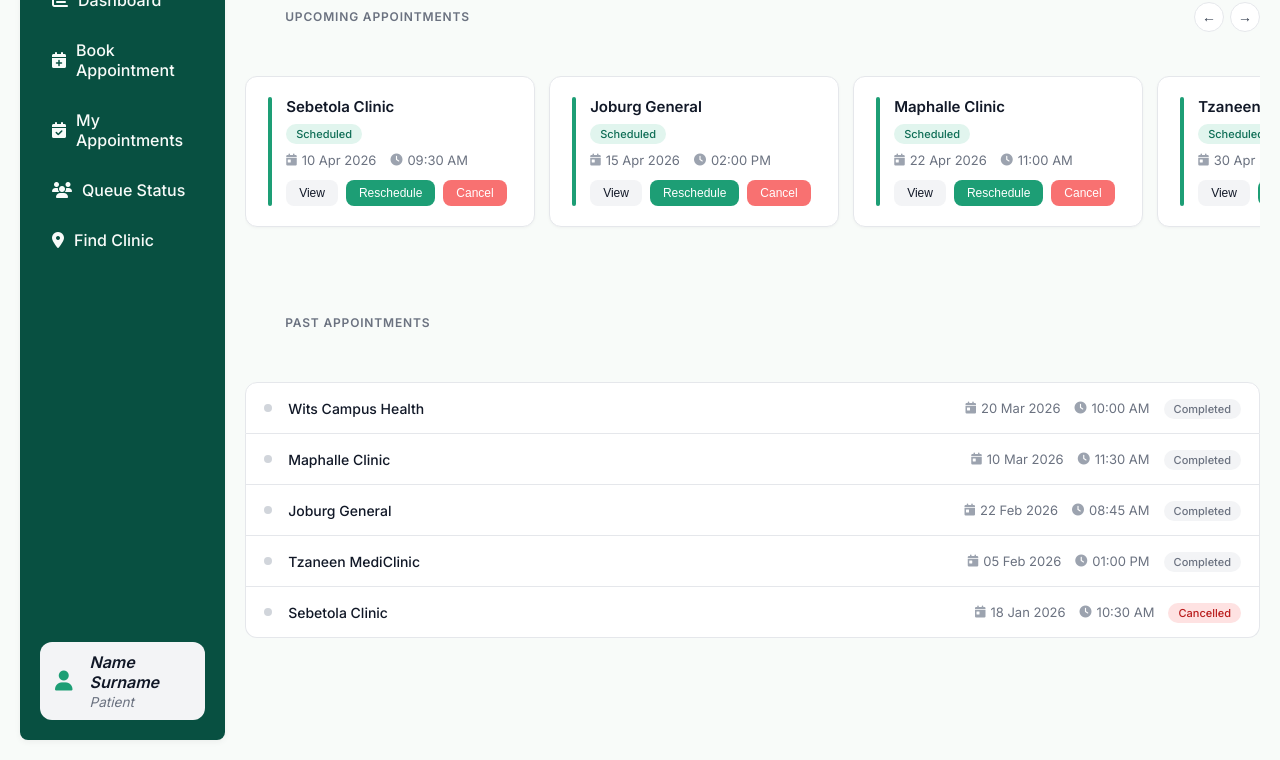
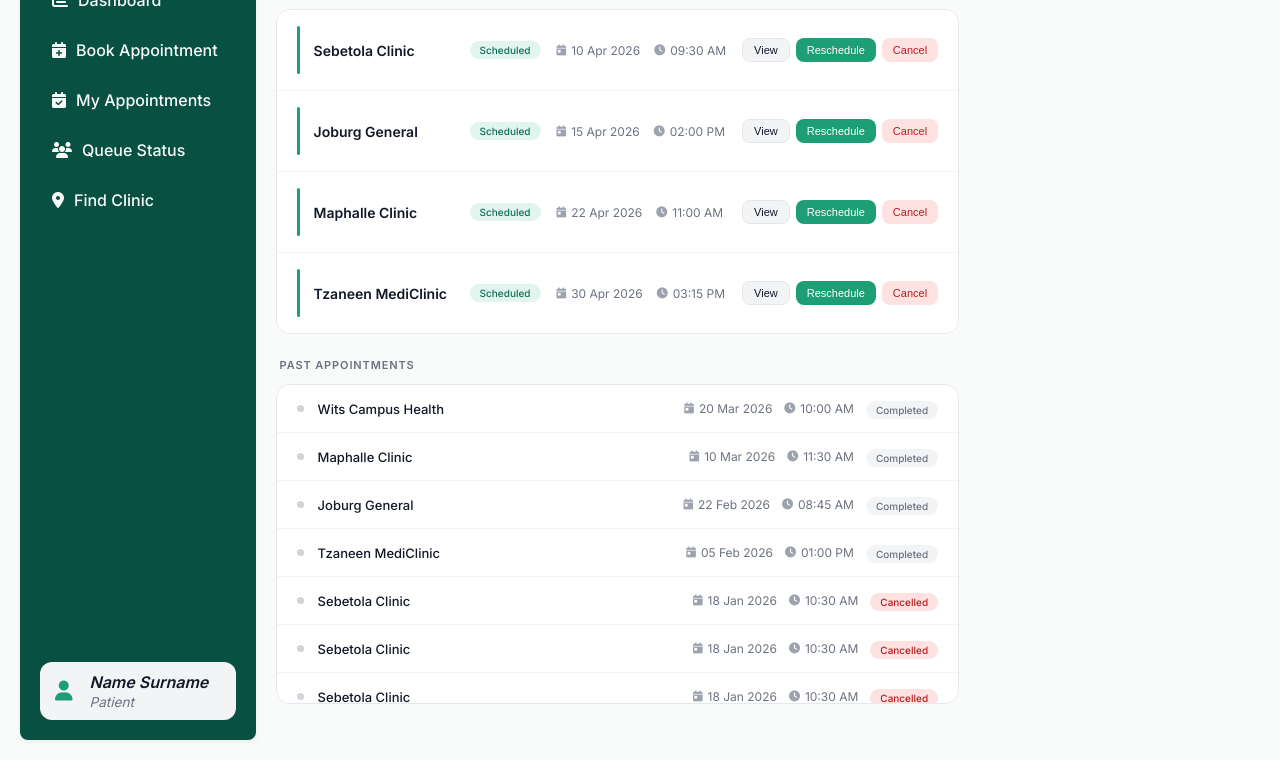
Before and after one commit to NkadimengKgothatso/SD-CareQueue, a website with bundled scripts: page Patients_WebPages/MyAppointments.html in a window 1280 px wide. Shown: the part 137-897 px from the top of the page. Built offline with nearby package versions, Linux system fonts and the light colour scheme; no server answers.

Commit message:
updated UI

```diff
--- a/Patients_WebPages/MyAppointments.html
+++ b/Patients_WebPages/MyAppointments.html
@@ -52,6 +52,7 @@
                     </nav>
                 </header>
 
+                <article class="carousel-outer">
                     <ul class="carousel-track" id="upcoming">
 
                         <li class="appointment-card">
@@ -123,6 +124,7 @@
                         </li>
 
                     </ul>
+                </article>
             </section>
 
             <!-- Past Appointments -->
@@ -131,6 +133,7 @@
                     <h2 class="section-label">Past Appointments</h2>
                 </header>
 
+                <article class="past-outer">
                     <ul class="past-list">
 
                         <li class="past-row">
@@ -183,7 +186,65 @@
                             </ul>
                         </li>
 
+                        <li class="past-row">
+                            <span class="past-dot"></span>
+                            <p class="past-clinic">Sebetola Clinic</p>
+                            <ul class="past-meta">
+                                <li class="past-meta-item"><i class="fa-solid fa-calendar-day meta-icon"></i> 18 Jan 2026</li>
+                                <li class="past-meta-item"><i class="fa-solid fa-clock meta-icon"></i> 10:30 AM</li>
+                                <li><span class="badge badge-cancelled">Cancelled</span></li>
                             </ul>
+                        </li>
+
+                        <li class="past-row">
+                            <span class="past-dot"></span>
+                            <p class="past-clinic">Sebetola Clinic</p>
+                            <ul class="past-meta">
+                                <li class="past-meta-item"><i class="fa-solid fa-calendar-day meta-icon"></i> 18 Jan 2026</li>
+                                <li class="past-meta-item"><i class="fa-solid fa-clock meta-icon"></i> 10:30 AM</li>
+                                <li><span class="badge badge-cancelled">Cancelled</span></li>
+                            </ul>
+                        </li>
+
+                        <li class="past-row">
+                            <span class="past-dot"></span>
+                            <p class="past-clinic">Sebetola Clinic</p>
+                            <ul class="past-meta">
+                                <li class="past-meta-item"><i class="fa-solid fa-calendar-day meta-icon"></i> 18 Jan 2026</li>
+                                <li class="past-meta-item"><i class="fa-solid fa-clock meta-icon"></i> 10:30 AM</li>
+                                <li><span class="badge badge-cancelled">Cancelled</span></li>
+                            </ul>
+                        </li>
+                        <li class="past-row">
+                            <span class="past-dot"></span>
+                            <p class="past-clinic">Sebetola Clinic</p>
+                            <ul class="past-meta">
+                                <li class="past-meta-item"><i class="fa-solid fa-calendar-day meta-icon"></i> 18 Jan 2026</li>
+                                <li class="past-meta-item"><i class="fa-solid fa-clock meta-icon"></i> 10:30 AM</li>
+                                <li><span class="badge badge-cancelled">Cancelled</span></li>
+                            </ul>
+                        </li>
+                        <li class="past-row">
+                            <span class="past-dot"></span>
+                            <p class="past-clinic">Sebetola Clinic</p>
+                            <ul class="past-meta">
+                                <li class="past-meta-item"><i class="fa-solid fa-calendar-day meta-icon"></i> 18 Jan 2026</li>
+                                <li class="past-meta-item"><i class="fa-solid fa-clock meta-icon"></i> 10:30 AM</li>
+                                <li><span class="badge badge-cancelled">Cancelled</span></li>
+                            </ul>
+                        </li>
+                        <li class="past-row">
+                            <span class="past-dot"></span>
+                            <p class="past-clinic">Sebetola Clinic</p>
+                            <ul class="past-meta">
+                                <li class="past-meta-item"><i class="fa-solid fa-calendar-day meta-icon"></i> 18 Jan 2026</li>
+                                <li class="past-meta-item"><i class="fa-solid fa-clock meta-icon"></i> 10:30 AM</li>
+                                <li><span class="badge badge-cancelled">Cancelled</span></li>
+                            </ul>
+                        </li>
+
+                    </ul>
+                </article>
             </section>
 
         </section>
@@ -194,11 +255,11 @@
         var track = document.getElementById('upcoming');
 
         document.getElementById('next-upcoming').addEventListener('click', function () {
-            track.scrollLeft += 320;
+            track.scrollLeft += 290;
         });
 
         document.getElementById('prev-upcoming').addEventListener('click', function () {
-            track.scrollLeft -= 320;
+            track.scrollLeft -= 290;
         });
     </script>
     <script type="module" src="MyAppointments.js"></script>
--- a/Patients_WebPages/myappointments.css
+++ b/Patients_WebPages/myappointments.css
@@ -1,6 +1,22 @@
+/* ────────────────────────────────
+   MAIN CONTENT
+   ──────────────────────────────── */
+
+.main-content {
+    display: flex;
+    flex-direction: column;
+    height: 100%;
+    min-width: 0;
+    overflow: hidden;
+}
+
 /* ── Section wrapper ── */
 .appt-section {
-    margin-bottom: 2.5rem;
+    display: flex;
+    flex-direction: column;
+    min-height: 0;
+    flex: 1;
+    margin-bottom: 1.5rem;
 }
 
 /* ── Section header ── */
@@ -9,19 +25,20 @@
     align-items: center;
     justify-content: space-between;
     margin-bottom: 12px;
+    padding: 0 4px;
+    flex-shrink: 0;
 }
 
 .section-label {
-    font-size: 12px;
+    font-size: 11px;
     font-weight: 600;
     color: #6b7280;
     text-transform: uppercase;
-    letter-spacing: 0.07em;
+    letter-spacing: 0.08em;
     margin: 0;
-    padding:40px;
 }
 
-/* ── Arrow buttons ── */
+/* ── Arrow buttons (kept for markup compatibility) ── */
 .scroll-btns {
     display: flex;
     gap: 6px;
@@ -31,14 +48,14 @@
 }
 
 .scroll-btn {
-    width: 30px;
-    height: 30px;
+    width: 28px;
+    height: 28px;
     border-radius: 50%;
     border: 1px solid #e5e7eb;
     background: #ffffff;
     color: #374151;
     cursor: pointer;
-    font-size: 14px;
+    font-size: 13px;
     display: flex;
     align-items: center;
     justify-content: center;
@@ -50,63 +67,72 @@
 }
 
 /* ────────────────────────────────
-   CRITICAL — allow overflow on all
-   parents so carousel can scroll
+   UPCOMING — vertical scroll container
    ──────────────────────────────── */
 
-.main-content {
-    overflow: visible;
-    min-width: 0;
+.carousel-outer {
+    background: #ffffff;
+    border: 1px solid #e5e7eb;
+    border-radius: 14px;
+    overflow-y: auto;
+    overflow-x: hidden;
+    max-height: 420px;
+    flex: 1;
+    min-height: 0;
+    scrollbar-width: thin;
+    scrollbar-color: #d1d5db transparent;
 }
 
-.appt-section {
-    overflow: visible;
+.carousel-outer::-webkit-scrollbar {
+    width: 5px;
 }
 
-/* ────────────────────────────────
-   UPCOMING — horizontal carousel
-   ──────────────────────────────── */
+.carousel-outer::-webkit-scrollbar-track {
+    background: transparent;
+}
 
+.carousel-outer::-webkit-scrollbar-thumb {
+    background: #d1d5db;
+    border-radius: 4px;
+}
+
+/* Stack cards vertically */
 .carousel-track {
     display: flex;
-    gap: 14px;
-    overflow-x: scroll;
-    overflow-y: visible;
-    scroll-behavior: smooth;
-    -webkit-overflow-scrolling: touch;
-    padding-bottom: 8px;
-    padding-left: 0;
+    flex-direction: column;
+    gap: 0;
+    list-style: none;
     margin: 0;
-    list-style: none;
-    scrollbar-width: none;
-    box-sizing: border-box;
+    padding: 0;
 }
 
-.carousel-track::-webkit-scrollbar {
-    display: none;
+/* ── Upcoming card ── */
+.appointment-card {
+    background-color: #ffffff;
+    border-bottom: 1px solid #f3f4f6;
+    padding: 16px 20px;
+    display: flex;
+    gap: 14px;
+    align-items: center;
+    width: 100%;
+    box-sizing: border-box;
+    transition: background 0.12s;
 }
 
-/* Upcoming card */
-.appointment-card {
-    background-color: #ffffff;
-    border: 1px solid #e5e7eb;
-    border-radius: 12px;
-    padding: 20px 22px;
-    display: flex;
-    gap: 14px;
-    align-items: flex-start;
-    min-width: 290px;
-    width: 290px;
-    flex-shrink: 0;
-    box-sizing: border-box;
-    box-shadow: 0 1px 3px rgba(0, 0, 0, 0.04);
+.appointment-card:last-child {
+    border-bottom: none;
+}
+
+.appointment-card:hover {
+    background-color: #f9fafb;
 }
 
 .card-accent {
-    width: 4px;
-    border-radius: 4px;
+    width: 3px;
+    border-radius: 3px;
     flex-shrink: 0;
     align-self: stretch;
+    min-height: 48px;
 }
 
 .accent-upcoming {
@@ -116,63 +142,71 @@
 .card-body {
     flex: 1;
     min-width: 0;
+    display: flex;
+    align-items: center;
+    gap: 16px;
+    flex-wrap: wrap;
 }
 
 .card-clinic {
-    font-size: 15px;
+    font-size: 14px;
     font-weight: 600;
     color: #111827;
-    margin: 0 0 6px;
+    margin: 0;
+    flex-shrink: 0;
+    min-width: 140px;
 }
 
 .card-meta {
     display: flex;
     gap: 14px;
     flex-wrap: wrap;
-    margin: 8px 0 12px;
     list-style: none;
     padding: 0;
+    margin: 0;
+    flex: 1;
 }
 
 .meta-item {
     display: flex;
     align-items: center;
     gap: 5px;
-    font-size: 13px;
+    font-size: 12px;
     color: #6b7280;
 }
 
 .meta-icon {
-    font-size: 12px;
+    font-size: 11px;
     color: #9ca3af;
 }
 
-/* Action buttons */
+/* ── Action buttons ── */
 .appointment-actions {
     display: flex;
-    gap: 8px;
-    flex-wrap: wrap;
+    gap: 6px;
+    flex-shrink: 0;
 }
 
 .appointment-actions button {
-    padding: 6px 13px;
+    padding: 5px 11px;
     border-radius: 8px;
-    font-size: 12px;
+    font-size: 11px;
     font-weight: 500;
     cursor: pointer;
     border: none;
-    transition: opacity 0.2s;
+    transition: opacity 0.2s, background 0.2s, color 0.2s;
 }
 
 .view-btn {
     background-color: #f3f4f6;
     color: #111827;
-    border: 1px solid #e5e7eb;
+    border: 1px solid #e5e7eb !important;
 }
 
 .view-btn:hover {
     background-color: #1D9E75;
     color: #ffffff;
+    border-color: #1D9E75 !important;
 }
 
 .reschedule-btn {
@@ -185,8 +219,8 @@
 }
 
 .cancel-btn {
-    background-color: #f87171;
-    color: #ffffff;
+    background-color: #fee2e2;
+    color: #b91c1c;
 }
 
 .cancel-btn:hover {
@@ -194,8 +228,34 @@
 }
 
 /* ────────────────────────────────
-   PAST — horizontal row list
+   PAST — vertical scroll container
    ──────────────────────────────── */
+
+.past-outer {
+    background: #ffffff;
+    border: 1px solid #e5e7eb;
+    border-radius: 14px;
+    overflow-y: auto;
+    overflow-x: hidden;
+    max-height: 320px;
+    flex: 1;
+    min-height: 0;
+    scrollbar-width: thin;
+    scrollbar-color: #d1d5db transparent;
+}
+
+.past-outer::-webkit-scrollbar {
+    width: 5px;
+}
+
+.past-outer::-webkit-scrollbar-track {
+    background: transparent;
+}
+
+.past-outer::-webkit-scrollbar-thumb {
+    background: #d1d5db;
+    border-radius: 4px;
+}
 
 .past-list {
     list-style: none;
@@ -206,37 +266,30 @@
 .past-row {
     display: flex;
     align-items: center;
-    gap: 16px;
-    padding: 14px 18px;
-    background-color: #ffffff;
-    border-left: 1px solid #e5e7eb;
-    border-right: 1px solid #e5e7eb;
-    border-bottom: 1px solid #e5e7eb;
-}
-
-.past-row:first-child {
-    border-top: 1px solid #e5e7eb;
-    border-radius: 12px 12px 0 0;
+    gap: 14px;
+    padding: 13px 20px;
+    border-bottom: 1px solid #f3f4f6;
+    transition: background 0.12s;
 }
 
 .past-row:last-child {
-    border-radius: 0 0 12px 12px;
+    border-bottom: none;
 }
 
-.past-row:only-child {
-    border-radius: 12px;
+.past-row:hover {
+    background-color: #f9fafb;
 }
 
 .past-dot {
-    width: 8px;
-    height: 8px;
+    width: 7px;
+    height: 7px;
     border-radius: 50%;
     background-color: #d1d5db;
     flex-shrink: 0;
 }
 
 .past-clinic {
-    font-size: 14px;
+    font-size: 13px;
     font-weight: 500;
     color: #111827;
     flex: 1;
@@ -246,7 +299,7 @@
 .past-meta {
     display: flex;
     align-items: center;
-    gap: 14px;
+    gap: 12px;
     list-style: none;
     margin: 0;
     padding: 0;
@@ -257,7 +310,7 @@
     display: flex;
     align-items: center;
     gap: 5px;
-    font-size: 13px;
+    font-size: 12px;
     color: #6b7280;
     white-space: nowrap;
 }
@@ -268,7 +321,7 @@
 
 .badge {
     display: inline-block;
-    font-size: 11px;
+    font-size: 10px;
     font-weight: 500;
     padding: 3px 10px;
     border-radius: 20px;
@@ -294,21 +347,30 @@
    ──────────────────────────────── */
 
 @media (max-width: 768px) {
-    .appointment-card {
-        min-width: 260px;
-        width: 260px;
+    .card-body {
+        flex-direction: column;
+        align-items: flex-start;
+        gap: 8px;
     }
 
     .appointment-actions {
-        flex-direction: column;
+        flex-wrap: wrap;
     }
 
     .past-row {
         flex-wrap: wrap;
-        gap: 10px;
+        gap: 8px;
     }
 
     .past-clinic {
         flex-basis: 100%;
     }
+
+    .carousel-outer {
+        max-height: 340px;
+    }
+
+    .past-outer {
+        max-height: 260px;
+    }
 }
```
Lines whose indentation alone changed are shown as unchanged.
